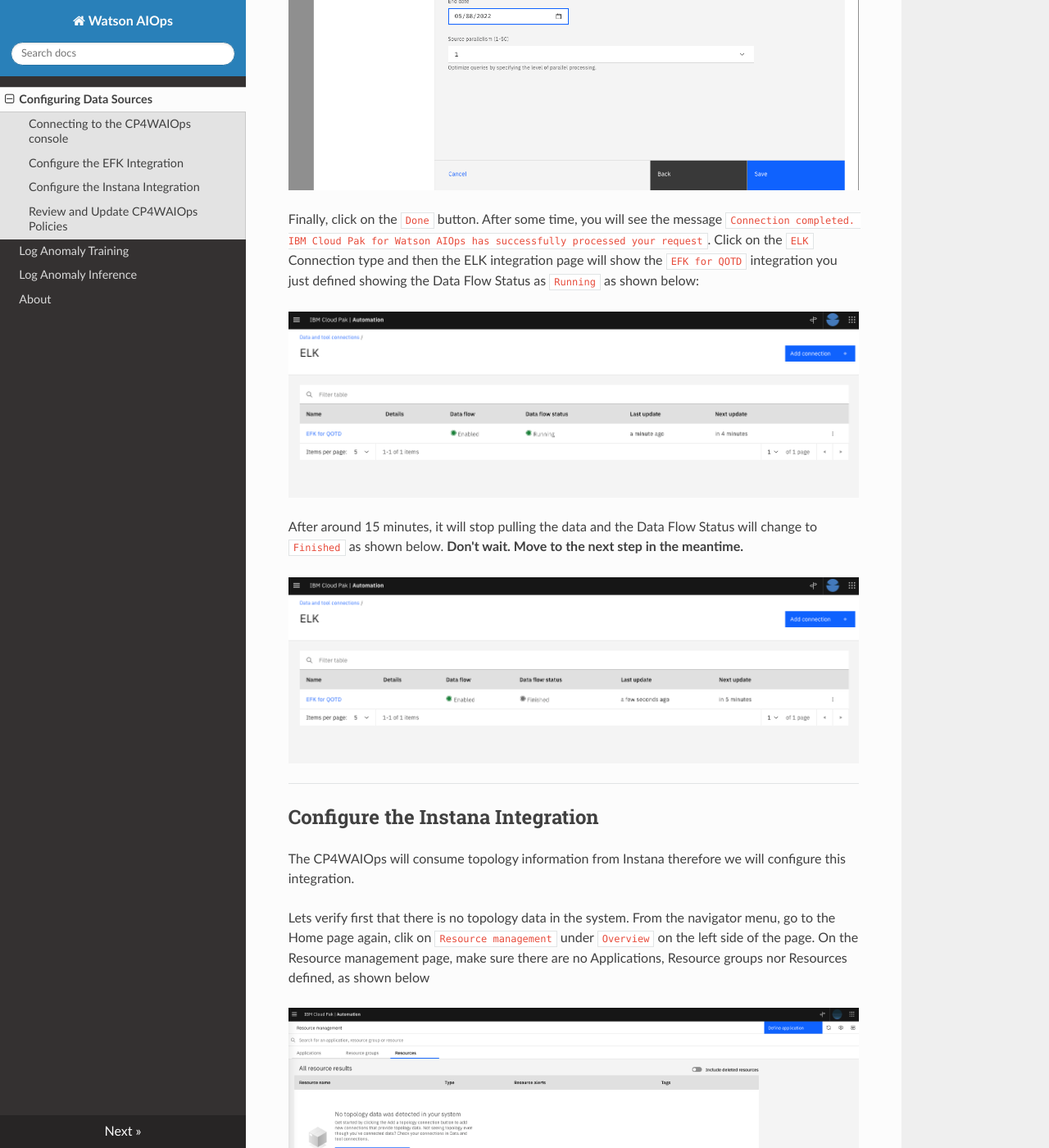
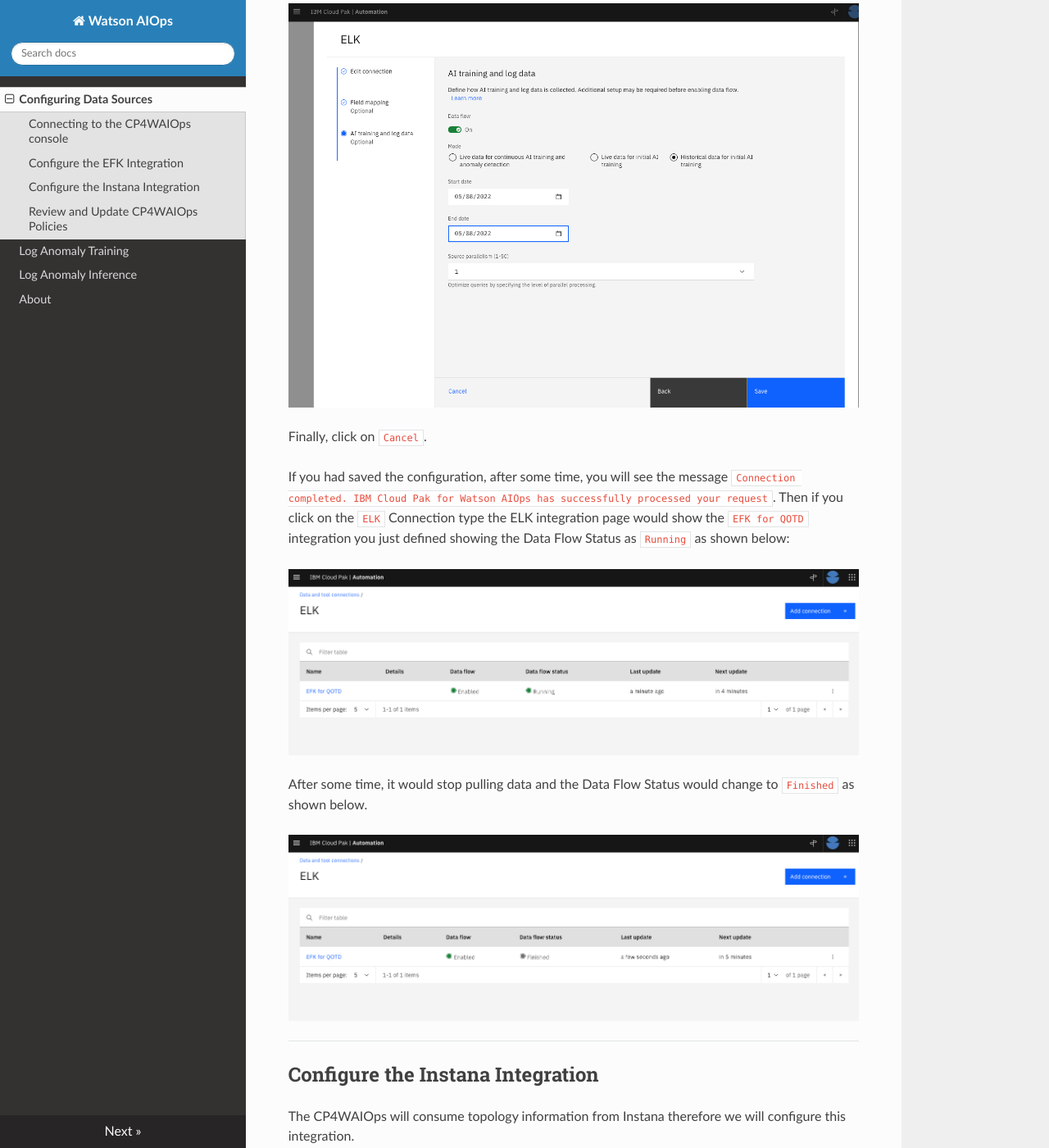
Before and after one commit to jorgego11/aiopslabs, an MkDocs documentation site: the page built from docs/integration.md, in a window 1280 px wide and 1400 px high, scrolled down 5319 px. Shown: the whole window at 82% size. Built offline with MkDocs 1.6.1, drawn with Linux system fonts in a browser that asks for light colours; nearby versions of some CDN libraries; some of the changed text lies outside the part shown.

Commit message:
another commit

```diff
--- a/docs/integration.md
+++ b/docs/integration.md
@@ -3,6 +3,12 @@
 ## Connecting to the CP4WAIOps console
 
 Lets start by connecting to the CP4WAIOps console. Use the URL and login credentials given by your Lab coordinator. You will see the console home page as shown below.
+
+* Note that the Lab environments use self signed certificates. During login the browser will ask you to accept the risk. You will get two prompts.
+
+* On the login page, do not select OpenShift authentication, select **IBM provided credentials (admin only)** instead.
+
+* As you go to different new pages in the environment, you will see the *Page Tour* pop-up.  Feel free to follow them.
 
 ![Home Page](./images/home-page.png "Home Page")
 
@@ -85,13 +95,16 @@
 ![elk integration 6](./images/elk-integration-6.png "ELK integration 6")
 
 
-Finally, click on the `Done` button.  After some time, you will see the message `Connection completed. IBM Cloud Pak for Watson AIOps has successfully processed your request`.  Click on the `ELK` Connection type and then the ELK integration page will show the `EFK for QOTD` integration you just defined showing the Data Flow Status as `Running` as shown below:
+Finally, click on `Cancel`.
+
+If you had saved the configuration, after some time, you will see the message `Connection completed. IBM Cloud Pak for Watson AIOps has successfully processed your request`.  Then if you click on the `ELK` Connection type the ELK integration page would show the `EFK for QOTD` integration you just defined showing the Data Flow Status as `Running` as shown below:
 
 ![elk integration 7](./images/elk-integration-7.png "ELK integration 7")
 
-After around 15 minutes, it will stop pulling the data and the Data Flow Status will change to `Finished` as shown below. **Don't wait. Move to the next step in the meantime.**
+After some time, it would stop pulling data and the Data Flow Status would change to `Finished` as shown below.
 
 ![elk integration 8](./images/elk-integration-8.png "ELK integration 8")
+
 
 ---
 
```
Also changed, not shown: other parts of docs/integration.md (+4 -0 lines), docs/log-anomaly.md (+2 -2 lines).
